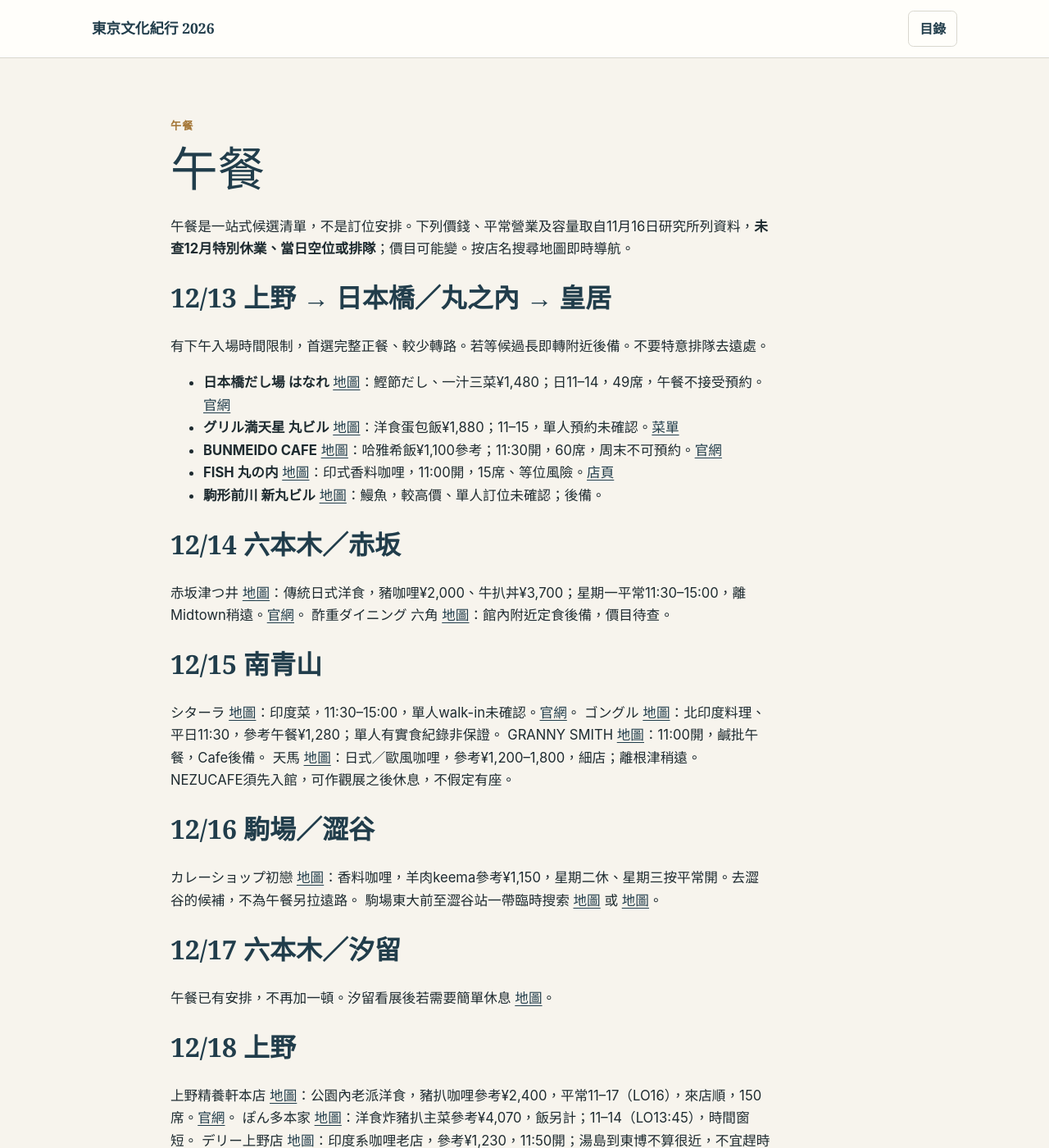
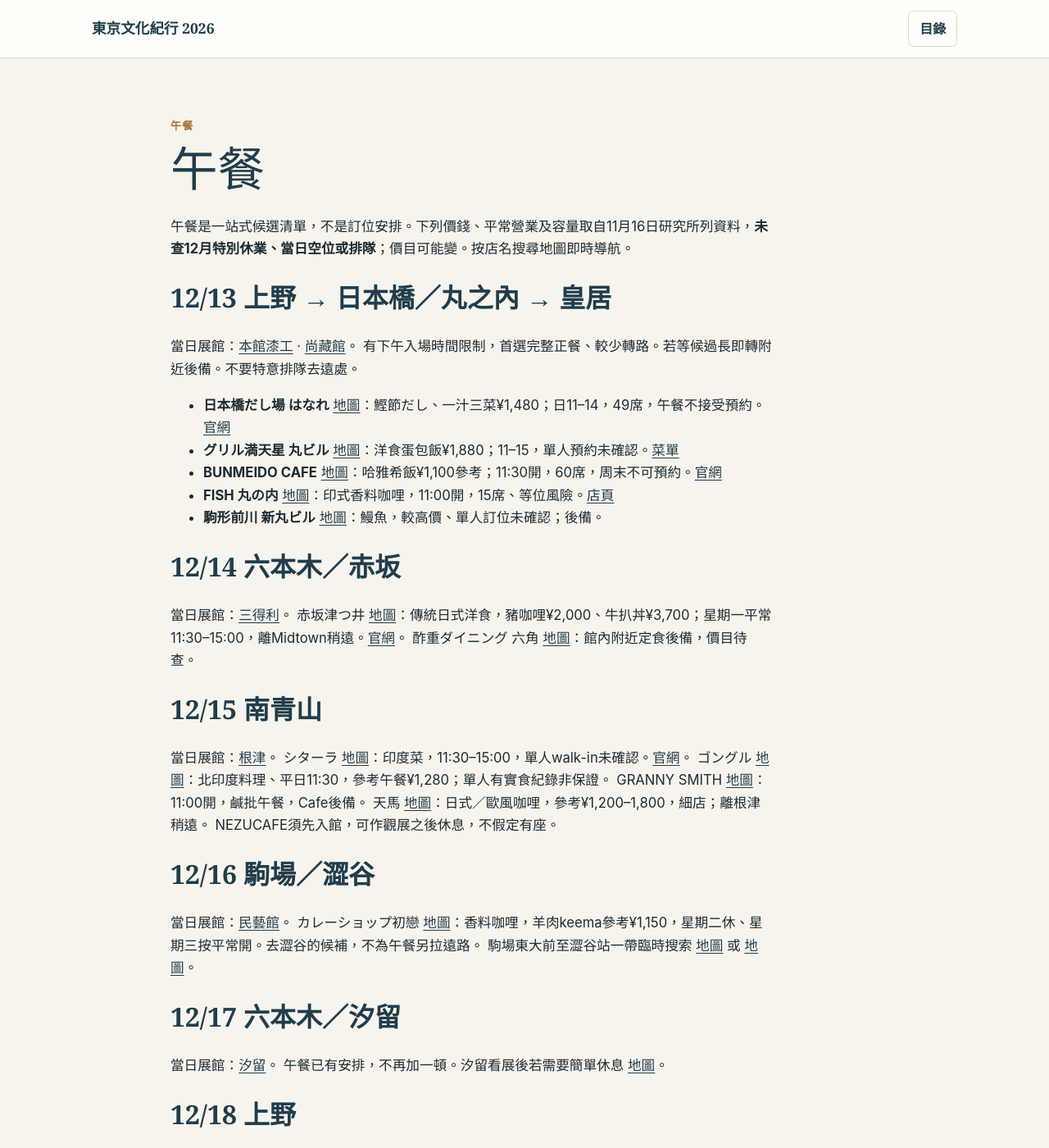
Before and after one commit to davetwchiu/tokyo-culture-trip-2026, a Jekyll site: the page built from content/lunch/index.md, in a window 1280 px wide and 1400 px high. Shown: the whole window at 82% size. Built offline with Jekyll 4.4.1, drawn with Linux system fonts in a browser that asks for light colours; some of the changed text lies outside the part shown.

Commit message:
Cross-link practical guide lunch/index.md

```diff
--- a/content/lunch/index.md
+++ b/content/lunch/index.md
@@ -15,7 +15,9 @@ offline: true
 
 午餐是一站式候選清單，不是訂位安排。下列價錢、平常營業及容量取自11月16日研究所列資料，**未查12月特別休業、當日空位或排隊**；價目可能變。按店名搜尋地圖即時導航。
 
-## 12/13 上野 → 日本橋／丸之內 → 皇居
+## 12/13 上野 → 日本橋／丸之內 → 皇居 {#dec13}
+
+當日展館：[本館漆工](/tokyo-culture-trip-2026/museums/tokyo-national-museum/buildings/honkan/#lacquer-room) · [尚藏館](/tokyo-culture-trip-2026/museums/sannomaru/#mid-period)。
 有下午入場時間限制，首選完整正餐、較少轉路。若等候過長即轉附近後備。不要特意排隊去遠處。
 
 - **日本橋だし場 はなれ** [地圖](https://www.google.com/maps/search/?api=1&query=%E6%97%A5%E6%9C%AC%E6%A9%8B%E3%81%A0%E3%81%97%E5%A0%B4%20%E3%81%AF%E3%81%AA%E3%82%8C%20COREDO%E5%AE%A4%E7%94%BA2)：鰹節だし、一汁三菜¥1,480；日11–14，49席，午餐不接受預約。[官網](https://www.ninben.co.jp/store/hanare/)
@@ -24,31 +26,45 @@ offline: true
 - **FISH 丸の内** [地圖](https://www.google.com/maps/search/?api=1&query=FISH%20%E4%B8%B8%E3%81%AE%E5%86%85%20%E3%82%AA%E3%82%A2%E3%82%BE)：印式香料咖哩，11:00開，15席、等位風險。[店頁](https://www.marunouchi.com/tenants/10174/)
 - **駒形前川 新丸ビル** [地圖](https://www.google.com/maps/search/?api=1&query=%E9%A7%92%E5%BD%A2%E5%89%8D%E5%B7%9D%20%E6%96%B0%E4%B8%B8%E3%83%93%E3%83%AB)：鰻魚，較高價、單人訂位未確認；後備。
 
-## 12/14 六本木／赤坂
+## 12/14 六本木／赤坂 {#dec14}
+
+當日展館：[三得利](/tokyo-culture-trip-2026/museums/suntory/)。
 赤坂津つ井 [地圖](https://www.google.com/maps/search/?api=1&query=%E8%B5%A4%E5%9D%82%20%E6%B4%A5%E3%81%A4%E4%BA%95)：傳統日式洋食，豬咖哩¥2,000、牛扒丼¥3,700；星期一平常11:30–15:00，離Midtown稍遠。[官網](https://www.akasakatsutsui.com/lunch1.html)。
 酢重ダイニング 六角 [地圖](https://www.google.com/maps/search/?api=1&query=%E9%85%A2%E9%87%8D%E3%83%80%E3%82%A4%E3%83%8B%E3%83%B3%E3%82%B0%20%E5%85%AD%E8%A7%92%20%E6%9D%B1%E4%BA%AC%E3%83%9F%E3%83%83%E3%83%89%E3%82%BF%E3%82%A6%E3%83%B3)：館內附近定食後備，價目待查。
 
-## 12/15 南青山
+## 12/15 南青山 {#dec15}
+
+當日展館：[根津](/tokyo-culture-trip-2026/museums/nezu/)。
 シターラ [地圖](https://www.google.com/maps/search/?api=1&query=%E3%82%B7%E3%82%BF%E3%83%BC%E3%83%A9%20%E9%9D%92%E5%B1%B1%E5%BA%97)：印度菜，11:30–15:00，單人walk-in未確認。[官網](https://sitaara-aoyama.com/lunch/)。
 ゴングル [地圖](https://www.google.com/maps/search/?api=1&query=%E3%82%B4%E3%83%B3%E3%82%B0%E3%83%AB%20%E5%8D%97%E9%9D%92%E5%B1%B1%E6%9C%AC%E5%BA%97)：北印度料理、平日11:30，參考午餐¥1,280；單人有實食紀錄非保證。
 GRANNY SMITH [地圖](https://www.google.com/maps/search/?api=1&query=GRANNY%20SMITH%20%E9%9D%92%E5%B1%B1%E5%BA%97)：11:00開，鹹批午餐，Cafe後備。
 天馬 [地圖](https://www.google.com/maps/search/?api=1&query=%E5%A4%A9%E9%A6%AC%20%E9%9D%92%E5%B1%B1%E5%BA%97)：日式／歐風咖哩，參考¥1,200–1,800，細店；離根津稍遠。
 NEZUCAFE須先入館，可作觀展之後休息，不假定有座。
 
-## 12/16 駒場／澀谷
+## 12/16 駒場／澀谷 {#dec16}
+
+當日展館：[民藝館](/tokyo-culture-trip-2026/museums/mingeikan/)。
 カレーショップ初戀 [地圖](https://www.google.com/maps/search/?api=1&query=%E3%82%AB%E3%83%AC%E3%83%BC%E3%82%B7%E3%83%A7%E3%83%83%E3%83%97%E5%88%9D%E6%88%80%20%E9%81%93%E7%8E%84%E5%9D%82)：香料咖哩，羊肉keema參考¥1,150，星期二休、星期三按平常開。去澀谷的候補，不為午餐另拉遠路。
 駒場東大前至澀谷站一帶臨時搜索 [地圖](https://www.google.com/maps/search/?api=1&query=%E9%A7%92%E5%A0%B4%E6%9D%B1%E5%A4%A7%E5%89%8D%20%E3%83%A9%E3%83%B3%E3%83%81) 或 [地圖](https://www.google.com/maps/search/?api=1&query=%E6%B8%8B%E8%B0%B7%20%E9%81%93%E7%8E%84%E5%9D%82%20%E3%83%A9%E3%83%B3%E3%83%81)。
 
-## 12/17 六本木／汐留
+## 12/17 六本木／汐留 {#dec17}
+
+當日展館：[汐留](/tokyo-culture-trip-2026/museums/panasonic/)。
 午餐已有安排，不再加一頓。汐留看展後若需要簡單休息 [地圖](https://www.google.com/maps/search/?api=1&query=%E6%B1%90%E7%95%99%20%E3%82%AB%E3%83%95%E3%82%A7)。
 
-## 12/18 上野
+## 12/18 上野 {#dec18}
+
+當日展館：[法隆寺寶物館](/tokyo-culture-trip-2026/museums/tokyo-national-museum/buildings/horyuji/) · [廣重特展](/tokyo-culture-trip-2026/museums/tokyo-national-museum/buildings/honkan/#hiroshige-room)。
 上野精養軒本店 [地圖](https://www.google.com/maps/search/?api=1&query=%E4%B8%8A%E9%87%8E%E7%B2%BE%E9%A4%8A%E8%BB%92%20%E6%9C%AC%E5%BA%97)：公園內老派洋食，豬扒咖哩參考¥2,400，平常11–17（LO16），來店順，150席。[官網](https://www.seiyoken.co.jp/)。
 ぽん多本家 [地圖](https://www.google.com/maps/search/?api=1&query=%E3%81%BD%E3%82%93%E5%A4%9A%E6%9C%AC%E5%AE%B6)：洋食炸豬扒主菜參考¥4,070，飯另計；11–14（LO13:45），時間窗短。
 デリー上野店 [地圖](https://www.google.com/maps/search/?api=1&query=%E3%83%87%E3%83%AA%E3%83%BC%20%E4%B8%8A%E9%87%8E%E5%BA%97)：印度系咖哩老店，參考¥1,230，11:50開；湯島到東博不算很近，不宜趕時間。
 離東博前記得問出口職員蓋再入館日期印，特展例外。
 
-## 12/19 上野毛／二子玉川
+## 12/19 上野毛／二子玉川 {#dec19}
+
+當日展館：[五島](/tokyo-culture-trip-2026/museums/gotoh/)。
 アッチャカーナ [地圖](https://www.google.com/maps/search/?api=1&query=%E3%82%A2%E3%83%83%E3%83%81%E3%83%A3%E3%82%AB%E3%83%BC%E3%83%8A%20%E7%8E%89%E5%B7%9D%E9%AB%98%E5%B3%B6%E5%B1%8B)：歐風／香料咖哩，周末參考¥2,380；11–21，上野毛往二子玉川一站。
 蕎麦はやかわ [地圖](https://www.google.com/maps/search/?api=1&query=%E8%95%8E%E9%BA%A6%20%E3%81%AF%E3%82%84%E3%81%8B%E3%82%8F%20%E4%B8%8A%E9%87%8E%E6%AF%9B)：近旁候補，營業、價目及單人情況未確認。
 [地圖](https://www.google.com/maps/search/?api=1&query=%E4%BA%8C%E5%AD%90%E7%8E%89%E5%B7%9D%20%E3%83%A9%E3%83%B3%E3%83%81) 作大型商場或車站附近即場後備。
+
+[每日行程](/tokyo-culture-trip-2026/itinerary/) · [跨區交通](/tokyo-culture-trip-2026/transport/#cross-area)
```
